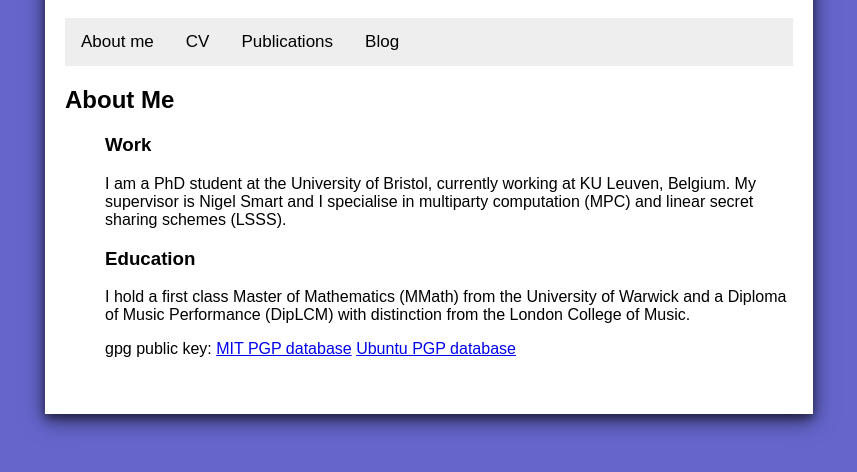
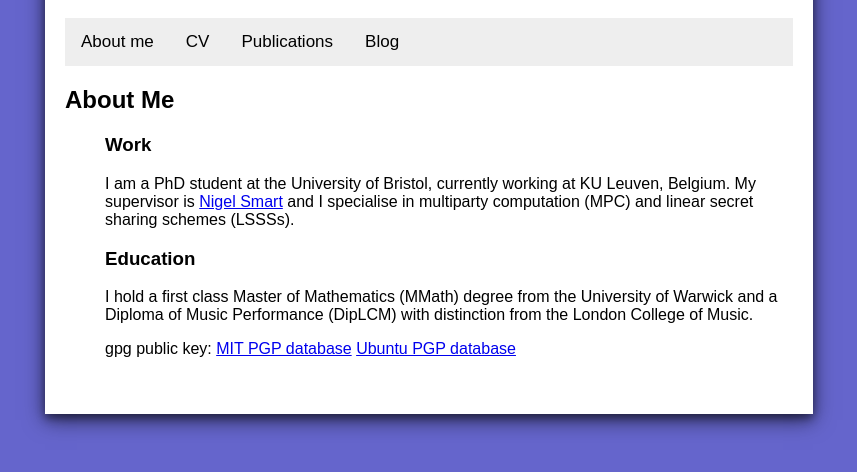
Before and after one commit to doowt/doowt.github.io, a plain HTML site: page index.html in a window 1280 px wide. Shown: the part 110-582 px from the top of the page, without its empty margins (211-1068 px from the left). Drawn offline with Linux system fonts and the light colour scheme.

Commit message:
Added link to NPS; added missing word

```diff
--- a/index.html
+++ b/index.html
@@ -20,15 +20,16 @@
 	<h2><a name=about>About Me</a></h2>
 	<ul>
 	  <li><h3>Work</h3>
-	    <p>I am a PhD student at the University of Bristol, currently working
-	      at KU Leuven, Belgium.  My supervisor is Nigel Smart
-	      and I specialise in multiparty computation (MPC) and
-	      linear secret sharing schemes (LSSS).</p></li>
+	    <p>I am a PhD student at the University of Bristol,
+	      currently working at KU Leuven, Belgium.  My supervisor
+	      is <a target="_blank" href="https://homes.esat.kuleuven.be/~nsmart/">Nigel
+	      Smart</a> and I specialise in multiparty computation
+	      (MPC) and linear secret sharing schemes (LSSSs).</p></li>
 	  <li><h3>Education</h3>
 	    <p>I hold a first class Master of Mathematics (MMath)
-	      from the University of Warwick and a Diploma of Music
-	      Performance (DipLCM) with distinction from the London
-	      College of Music.</p></li>
+	      degree from the University of Warwick and a Diploma of
+	      Music Performance (DipLCM) with distinction from the
+	      London College of Music.</p></li>
 	    <p>gpg public
 	      key: <a target="_blank"
 		      href="https://pgp.mit.edu/pks/lookup?search=tim+wood">MIT PGP database</a>
```
